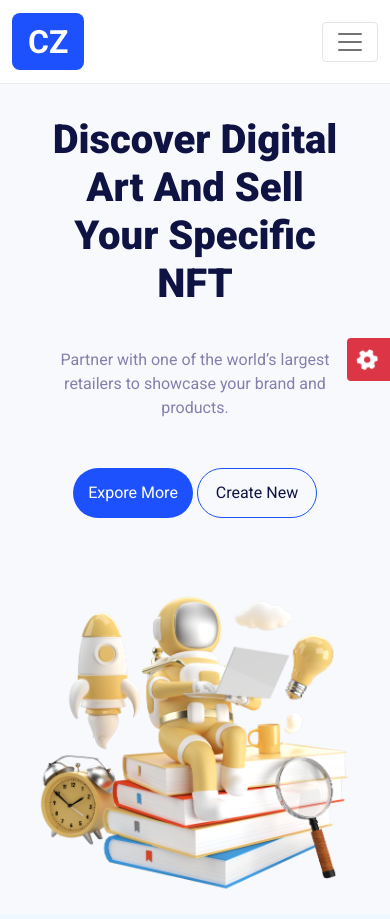
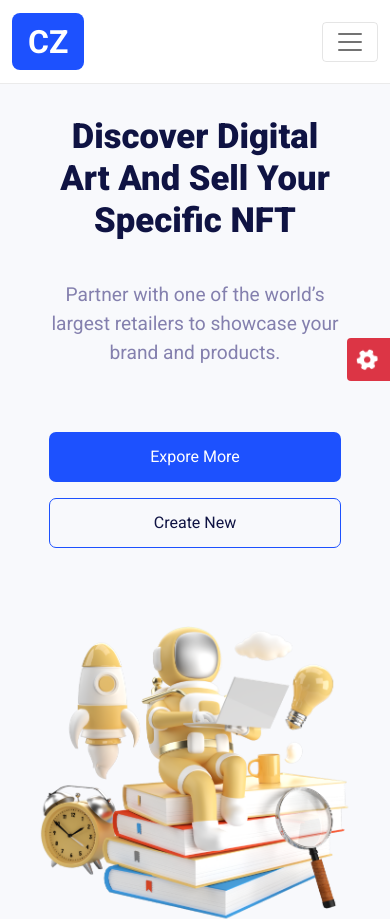
Before and after one commit to Anish-Rose/CryptoZen-NFT-Marketplace, a plain HTML site: page index.html in a window 390 px wide. Shown: the top 919 px of the page. Drawn offline with nearby package versions, Linux system fonts and the light colour scheme.

Commit message:
Update style.css

```diff
--- a/style.css
+++ b/style.css
@@ -321,7 +321,7 @@ hr {
 }
 
 .form-control {
-  border-radius: 100px;
+  border-radius: 0.4375rem;
 }
 
 .search {
@@ -349,7 +349,7 @@ hr {
   color: white;
   width: 170px;
   height: 50px;
-  border-radius: 100px;
+  border-radius: 0.4375rem;
   border: 0;
 }
 
@@ -396,7 +396,7 @@ hr {
   color: white;
   width: 150px;
   height: 50px;
-  border-radius: 100px;
+  border-radius: 0.4375rem;
   border: 0;
 }
 
@@ -405,7 +405,7 @@ hr {
   color: var(--primary-color);
   width: 150px;
   height: 50px;
-  border-radius: 100px;
+  border-radius: 0.4375rem;
   border: 1px solid var(--button-color);
   margin: 0 5rem;
 }
@@ -418,10 +418,10 @@ hr {
 
 @media screen and (max-width: 1200px) {
   .header-content h1 {
-    font-size: 2.5rem;
+    font-size: calc(1.8rem + 1.5vw);
   }
   .header-content p {
-    font-size: 1rem;
+    font-size: 1.2rem;
   }
 
   .button {
@@ -457,6 +457,7 @@ hr {
   }
   .header-btn button {
     margin: 1rem;
+    width: 100%;
   }
 }
 
@@ -471,7 +472,7 @@ hr {
     margin: 0 auto;
   }
   .header-btn button {
-    margin: 0rem;
+    margin: 1rem 0 0 0;
   }
 }
 
@@ -659,7 +660,7 @@ hr {
   color: white;
   width: 100%;
   height: 100%;
-  border-radius: 100px;
+  border-radius: 0.4375rem;
   border: 0;
 }
 /* Swiper */
```
